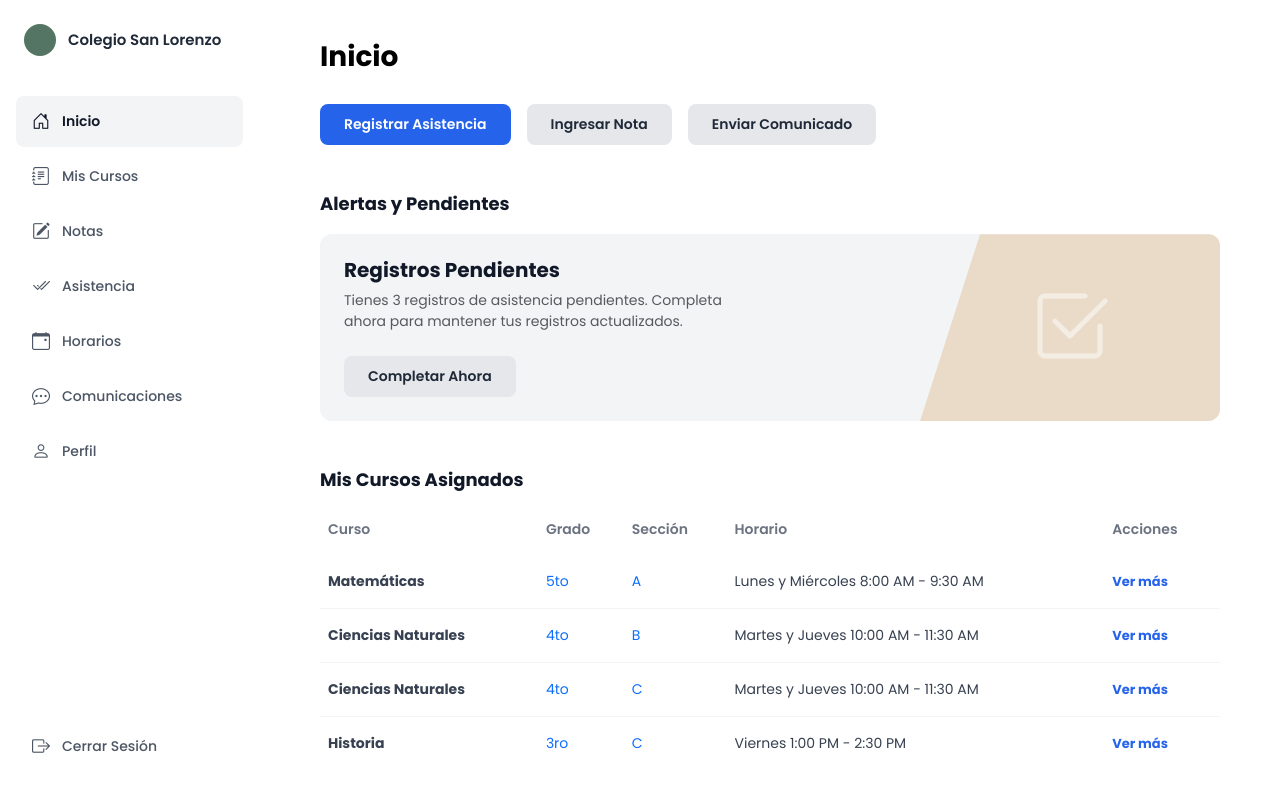
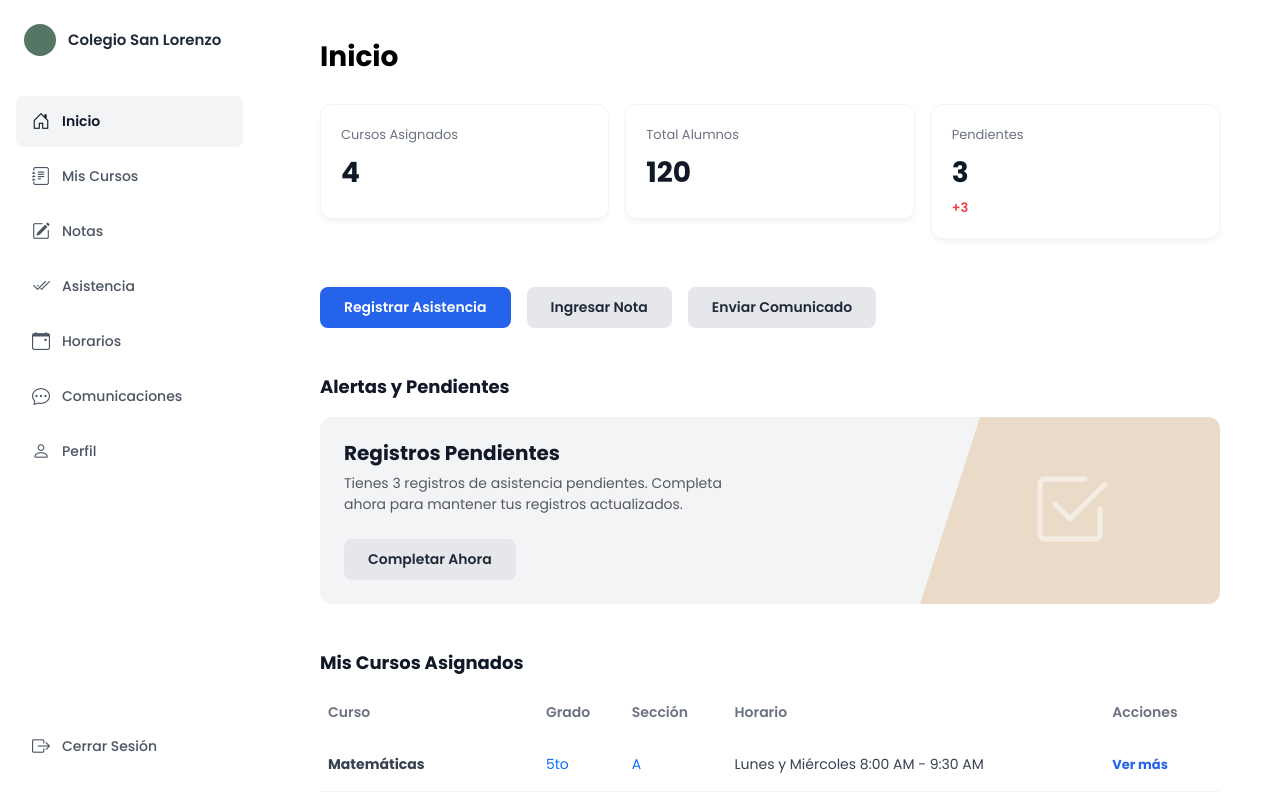
Before and after one commit to angelvargas75/san-lorenzo-app, an Angular app: page /docente/inicio in a window 1280 px wide. Shown: the top 800 px of the page. Built offline with nearby package versions, Linux system fonts and the light colour scheme; sample sign-in values are in the browser's storage.

Commit message:
fix: StatCards

```diff
--- a/src/app/features/docente/inicio/docente-inicio.html
+++ b/src/app/features/docente/inicio/docente-inicio.html
@@ -1,4 +1,27 @@
 <app-page-title titulo="Inicio"></app-page-title>
+
+<div class="row g-3 mb-5">
+  <div class="col-sm-4">
+    <app-stat-card
+      label="Cursos Asignados"
+      [value]="cursos.length.toString()"
+    ></app-stat-card>
+  </div>
+  <div class="col-sm-4">
+    <app-stat-card
+      label="Total Alumnos"
+      [value]="totalAlumnos.toString()"
+    ></app-stat-card>
+  </div>
+  <div class="col-sm-4">
+    <app-stat-card
+      label="Pendientes"
+      [value]="pendientes.toString()"
+      [trend]="'+' + pendientes"
+      [trendUp]="false"
+    ></app-stat-card>
+  </div>
+</div>
 
 <div class="d-flex gap-3 mb-5 flex-wrap">
   <a class="btn-primary-action" routerLink="/docente/asistencia">Registrar Asistencia</a>
--- a/src/app/features/docente/inicio/docente-inicio.ts
+++ b/src/app/features/docente/inicio/docente-inicio.ts
@@ -1,6 +1,7 @@
 import { Component } from '@angular/core';
 import { RouterLink } from '@angular/router';
 import { PageTitle } from '../../../shared/components/page-title/page-title';
+import { StatCard } from '../../../shared/components/stat-card/stat-card';
 
 interface CursoAsignado {
   id: number;
@@ -12,12 +13,13 @@ interface CursoAsignado {
 
 @Component({
   selector: 'app-docente-inicio',
-  imports: [PageTitle, RouterLink],
+  imports: [PageTitle, RouterLink, StatCard],
   templateUrl: './docente-inicio.html',
   styleUrl: './docente-inicio.scss',
 })
 export class DocenteInicio {
   readonly pendientes = 3;
+  readonly totalAlumnos = 120;
 
   readonly cursos: CursoAsignado[] = [
     { id: 1, nombre: 'Matemáticas',        grado: '5to', seccion: 'A', horario: 'Lunes y Miércoles 8:00 AM - 9:30 AM' },
```
